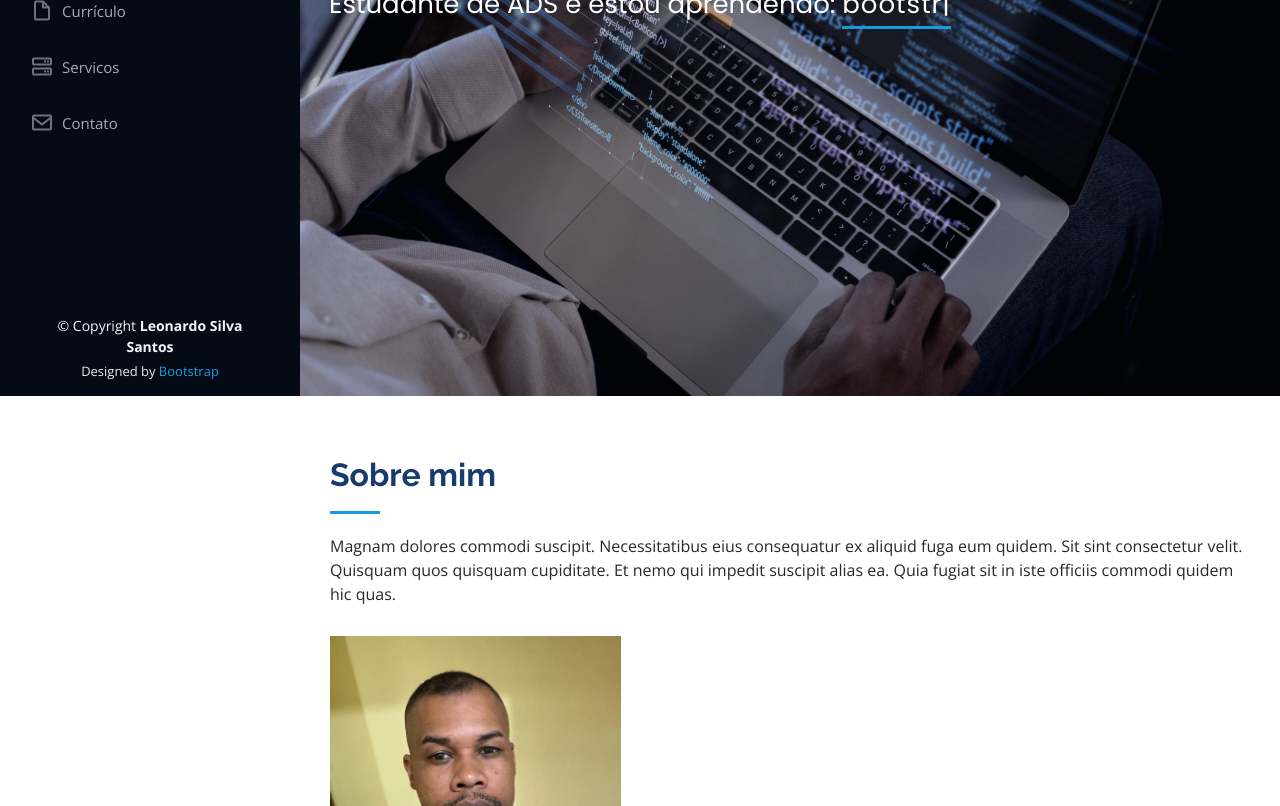
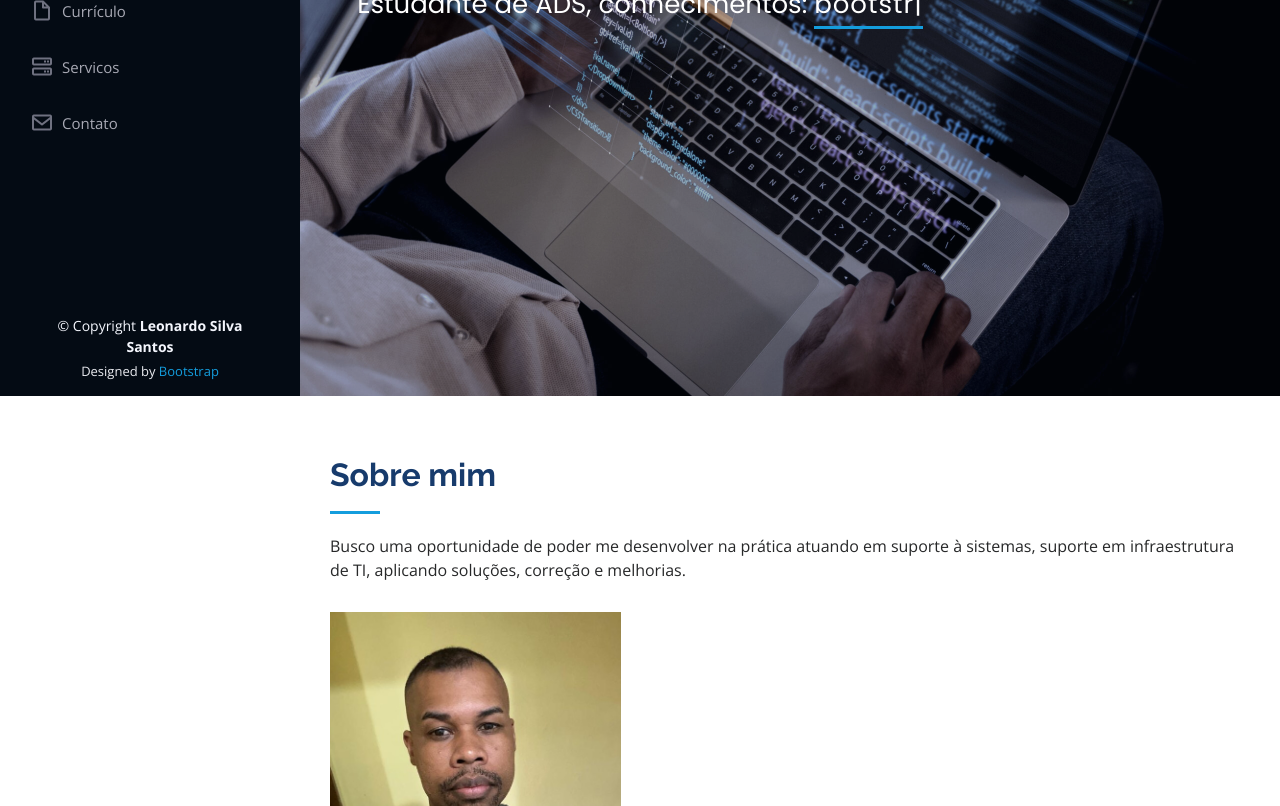
Before and after one commit to leosszn/Portfolio-Leonardo-Silva-Santos-, a plain HTML site: page index.html in a window 1280 px wide. Shown: the part 404-1210 px from the top of the page. Drawn offline with nearby package versions, Linux system fonts and the light colour scheme.

Commit message:
alteração no texto sobre mim

```diff
--- a/index.html
+++ b/index.html
@@ -73,7 +73,7 @@
   <section id="hero" class="d-flex flex-column justify-content-center align-items-center">
     <div class="hero-container" data-aos="fade-in">
       <h1>Leonardo Santos</h1>
-      <p> Estudante de ADS e estou aprendendo: <span class="typed" data-typed-items="HTML, CSS, bootstrap, php, e javascript"></span></p>
+      <p> Estudante de ADS, conhecimentos: <span class="typed" data-typed-items="HTML, CSS, bootstrap, php, e javascript"></span></p>
     </div>
   </section><!-- End Hero -->
 
@@ -85,7 +85,8 @@
 
         <div class="section-title">
           <h2>Sobre mim</h2>
-          <p>Magnam dolores commodi suscipit. Necessitatibus eius consequatur ex aliquid fuga eum quidem. Sit sint consectetur velit. Quisquam quos quisquam cupiditate. Et nemo qui impedit suscipit alias ea. Quia fugiat sit in iste officiis commodi quidem hic quas.</p>
+          <p>Busco uma oportunidade de poder me desenvolver na prática atuando em suporte à sistemas,
+            suporte em infraestrutura de TI, aplicando soluções, correção e melhorias.</p>
         </div>
 
         <div class="row">
```
